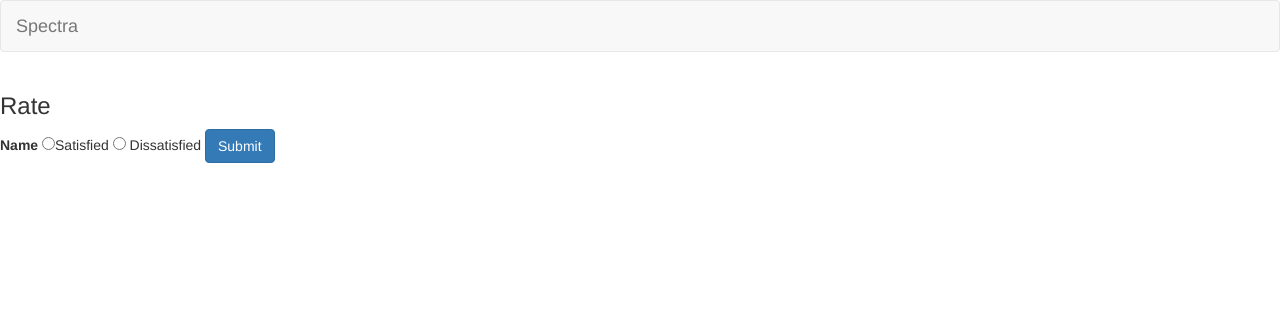
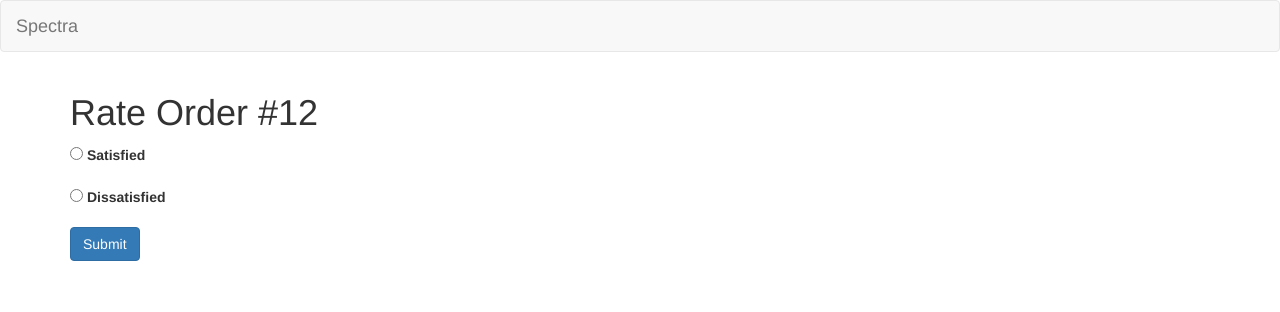
Before and after one commit to irubnich/spectra, a Flask app: page /ratings/12/rate in a window 1280 px wide. Shown: the top 312 px of the page. Run offline with Flask 2, Linux system fonts and the light colour scheme; data comes from the database, SQL or seed files in the repository; some libraries are stand-ins or nearby versions.

Commit message:
- add rate option to checkout confirm - do not allow rating of an already-rated order - style rating form

```diff
--- a/runserver.py
+++ b/runserver.py
@@ -1,7 +1,7 @@
 import os
 from spectra import app
 
-if os.environ['PORT']:
+if os.environ.has_key('PORT'):
     port = int(os.environ['PORT'])
 else:
     port = 5000
--- a/spectra/controllers/checkouts_controller.py
+++ b/spectra/controllers/checkouts_controller.py
@@ -92,4 +92,4 @@ def order_confirm(id):
 	order_items = OrderProduct.query.filter(OrderProduct.order_id == id).all() # = Select all products from OrderProduct in recent order so we can list them
 	grouped_products = map(lambda item: { "product": Product.query.get(item.product_id), "quantity": item.quantity }, order_items)
 
-	return render_template("checkout/confirm.html", products=grouped_products, total=order.total, salesperson=salesperson.name())
+	return render_template("checkout/confirm.html", order=order, products=grouped_products, salesperson=salesperson.name())
--- a/spectra/controllers/ratings_controller.py
+++ b/spectra/controllers/ratings_controller.py
@@ -21,10 +21,17 @@ def rating_index():
         orders = Order.query.filter(Order.client_id == user.id).all()
     elif user.type == "salesperson":
         orders = Order.query.filter(Order.salesperson_id == user.id).all()
+
     return render_template("ratings/index.html", orders=orders, user_type=user.type)
 
 @app.route("/ratings/<int:order_id>/rate")
 def rate(order_id):
+    # Can we rate this order?
+    ratings = Rating.query.filter(Rating.order_id == order_id).all()
+    if len(ratings) > 0:
+        flash("You can't rate an order that's already been rated.")
+        return redirect(url_for('products_index'))
+
     return render_template("ratings/rate.html", order_id=order_id)
 
 
@@ -33,6 +40,13 @@ def place_rating():
     user = User.query.get(session["user"]["id"])
     order_id = request.form["order_id"] # "order_id" is from the form
     order = Order.query.filter(Order.id == order_id).first()
+
+    # Last check for if we can rate this order
+    ratings = Rating.query.filter(Rating.order_id == order.id).all()
+    if len(ratings) > 0:
+        flash("You can't rate an order that's already been rated.")
+        return redirect(url_for('products_index'))
+
     if user.type == "client":
         rater_id = order.salesperson_id
     elif user.type == "salesperson":
--- a/spectra/templates/header.html
+++ b/spectra/templates/header.html
@@ -10,6 +10,7 @@
                 <li><a href="{{url_for('new_complaint')}}">Create Complaint</a></li>
             </ul>
             <ul class="nav navbar-nav navbar-right">
+                <li><a href="/">{{session["user"]["id"]}}</a></li>
                 <li><a href="{{url_for('logout')}}">Logout</a></li>
             </ul>
         {% endif %}
--- a/spectra/templates/ratings/rate.html
+++ b/spectra/templates/ratings/rate.html
@@ -1,14 +1,23 @@
 {% extends "layout.html" %}
 
 {% block body %}
-
-                <form action="{{url_for('place_rating')}}" method="post">
-                    <h3>Rate</h3>
-
-                        <label>Name</label>
-                        <input type="radio" name="rating_type" value="1">Satisfied
-                        <input type="radio" name="rating_type" value="0">
-                        Dissatisfied
-                        <input type="hidden" name="order_id" value= "{{order_id}}">
-                    <button type="submit" class="btn btn-primary">Submit</button>
+<div class="container">
+    <div class="row">
+        <div class="col-md-12">
+            <h1>Rate Order #{{order_id}}</h1>
+            <form action="{{url_for('place_rating')}}" method="post">
+                <div class="form-group">
+                    <input type="radio" name="rating_type" value="1">
+                    <label>Satisfied</label>
+                </div>
+                <div class="form-group">
+                    <input type="radio" name="rating_type" value="0">
+                    <label>Dissatisfied</label>
+                </div>
+                <input type="hidden" name="order_id" value="{{order_id}}">
+                <button type="submit" class="btn btn-primary">Submit</button>
+            </form>
+        </div>
+    </div>
+</div>
 {% endblock %}
```
Also changed, not shown: spectra/templates/checkout/confirm.html (+5 -21 lines).
